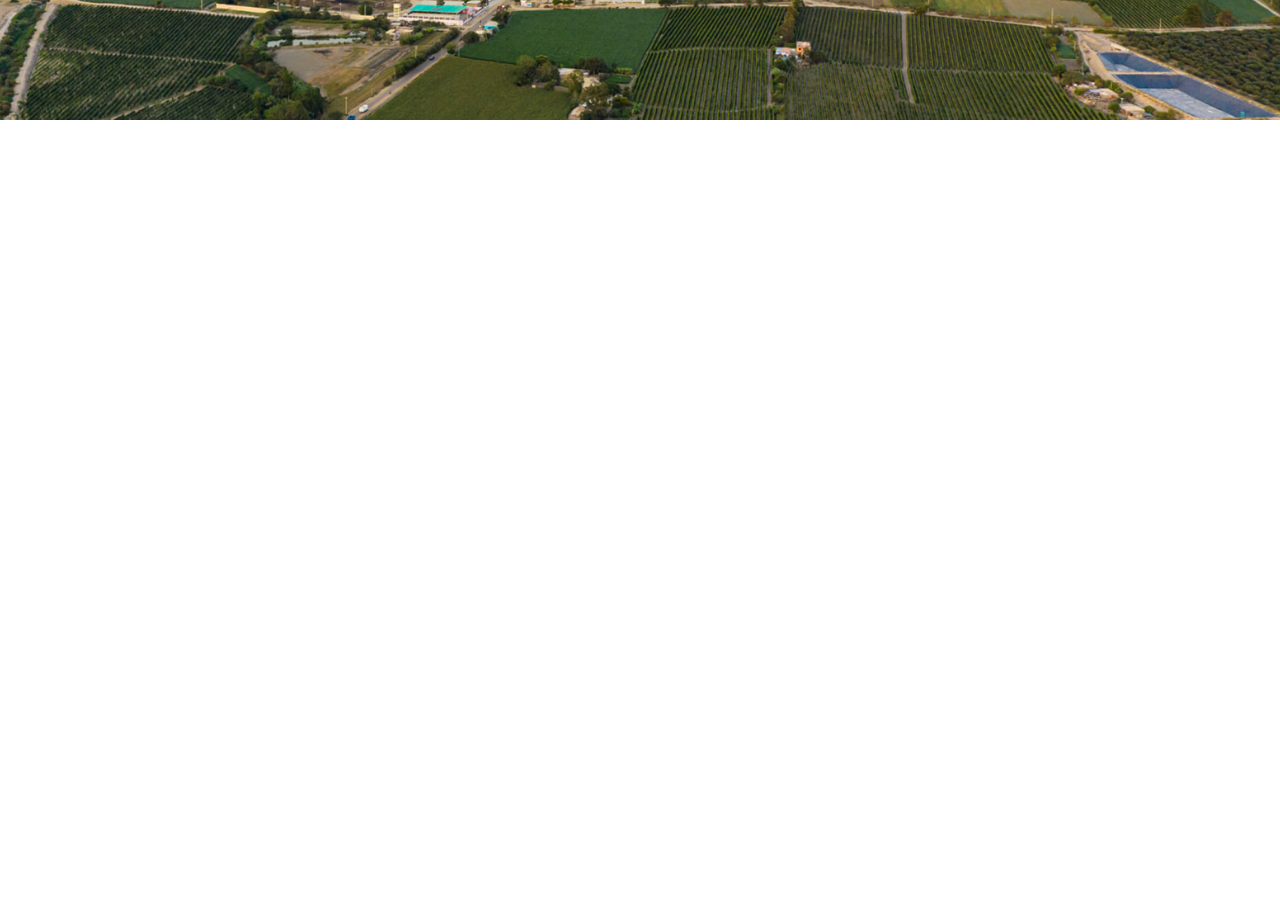
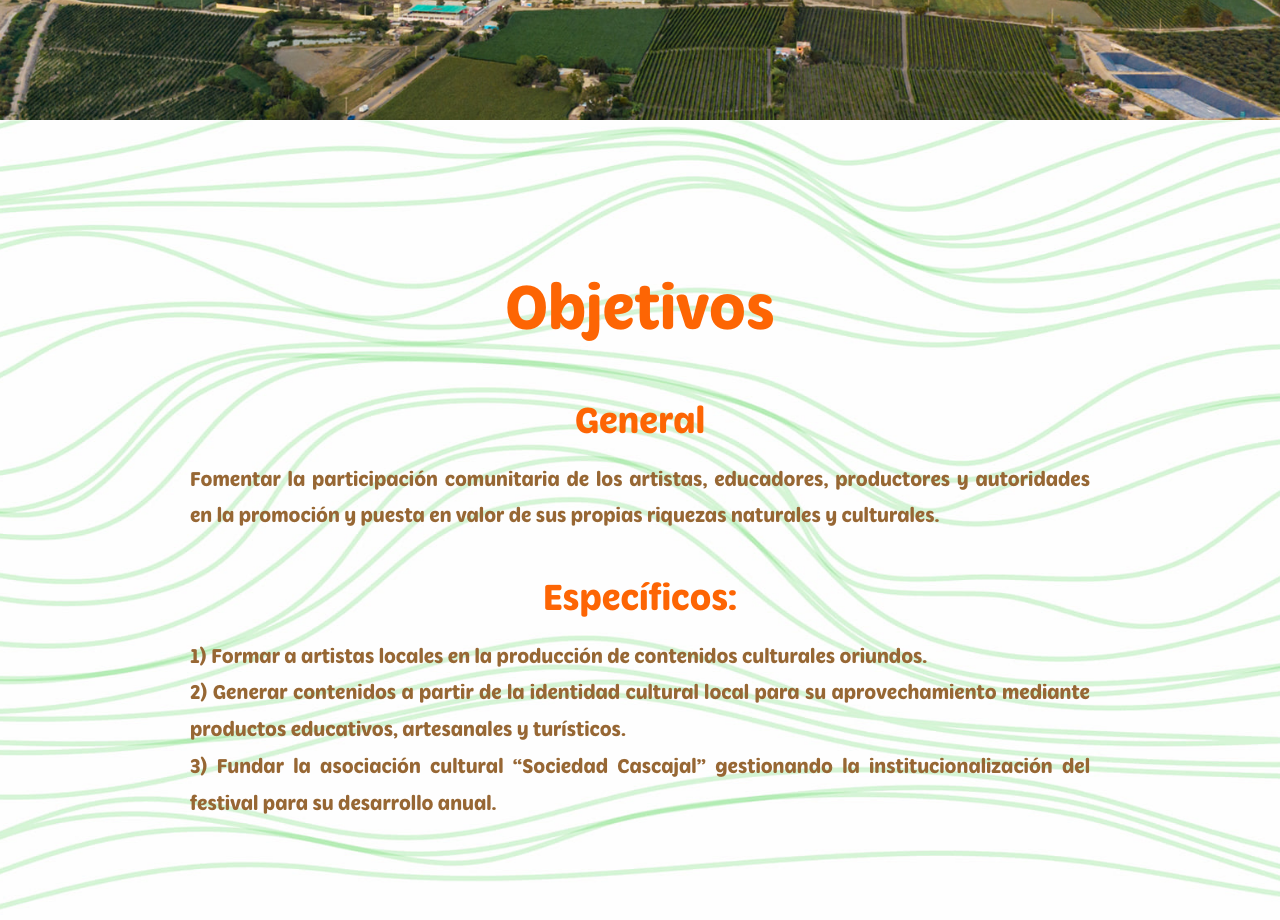
Before and after one commit to joangavelan/cascajal, a React (Create React App) app: page / in a window 1280 px wide. Shown: the part 3080-4000 px from the top of the page. Before the commit the page ends 3200 px from the top, so only its background shows below. Built offline with nearby package versions, Linux system fonts and the light colour scheme.

Commit message:
objectives section done

```diff
--- a/src/App.js
+++ b/src/App.js
@@ -1,11 +1,13 @@
 import Header from "./sections/Header";
 import Introduction from "./sections/Introduction";
+import Objectives from "./sections/Objectives";
 
 function App() {
   return (
     <div className="App">
       <Header />
       <Introduction />
+      <Objectives />
     </div>
   );
 }
--- a/src/assets/sass/_global.scss
+++ b/src/assets/sass/_global.scss
@@ -26,7 +26,7 @@ a {
 }
 
 section {
-  padding: 8rem 2rem;
+  padding: 15rem 2rem;
 }
 
 header,
@@ -35,6 +35,10 @@ footer {
   background-size: cover;
   background-repeat: no-repeat;
   background-position: center;
+}
+
+.section-title {
+  font-size: 6.5rem;
 }
 
  /* Fonts */
--- /dev/null
+++ b/src/sections/Objectives.js
@@ -0,0 +1,24 @@
+import React from 'react'
+import './Objectives.scss'
+
+const Objectives = () => {
+  return (
+    <section className="Objectives">
+      <div className="Objectives__content">
+        <h2 className="Objectives__title section-title">Objetivos</h2>
+        <div className="Objectives__textRow">
+          <h3>General</h3>
+          <p>Fomentar la participación comunitaria de los artistas, educadores, productores y autoridades en la promoción y puesta en valor de sus propias riquezas naturales y culturales.</p>
+        </div>
+        <div className="Objectives__textRow">
+          <h3>Específicos:</h3>
+          <p>1) Formar a artistas locales en la producción de contenidos culturales oriundos.</p>
+          <p>2) Generar contenidos a partir de la identidad cultural local para su aprovechamiento mediante productos educativos, artesanales y turísticos.</p>
+          <p>3) Fundar la asociación cultural “Sociedad Cascajal” gestionando la institucionalización del festival para su desarrollo anual.</p>
+        </div>
+      </div>
+    </section>
+  )
+}
+
+export default Objectives
--- /dev/null
+++ b/src/sections/Objectives.scss
@@ -0,0 +1,35 @@
+@import '../assets/sass/variables';
+
+.Objectives {
+  height: 100vh;
+  background-image: url('../assets/images/desktop/textura.jpg');
+
+  &__content {
+    max-width: 90rem;
+    margin: 0 auto;
+    text-align: center;
+  }
+
+  &__title {
+    color: $color-orange-100;
+    margin-bottom: 5rem;
+  }
+
+  &__textRow {
+    margin: 4rem 0;
+
+    & > h3 {
+      color: $color-orange-100;
+      font-size: 3.8rem;
+      margin-bottom: 1.75rem;
+    }
+
+    & > p {
+      color: $color-brown-100;
+      font-size: 2.1rem;
+      line-height: 1.75;
+      font-weight: 600;
+      text-align: justify;
+    }
+  }
+}
```
Also changed, not shown: src/assets/images/desktop/textura.jpg (renamed from src/assets/images/desktop/Cascajal - web (11).jpg).
